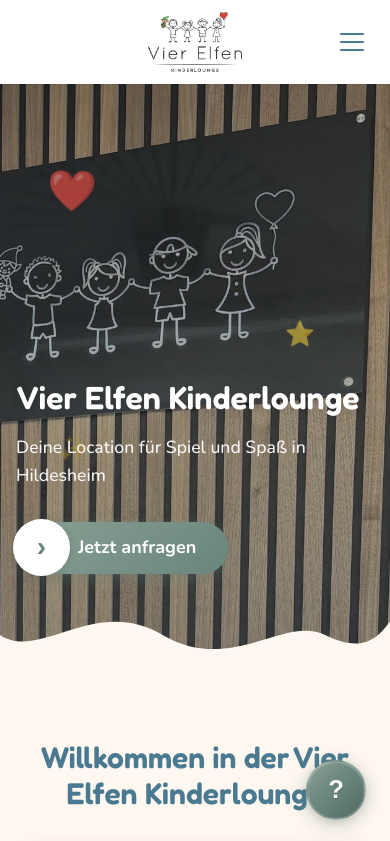
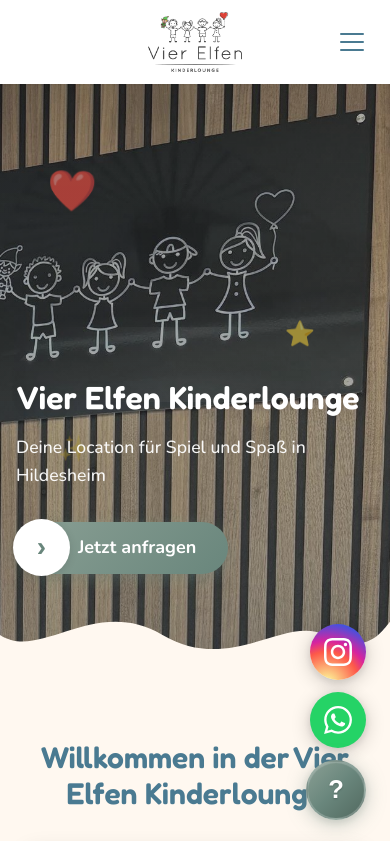
Before and after one commit to timefliez1210/vierelfen, a Next.js app: page / in a window 390 px wide. Shown: the top 841 px of the page. Built offline with nearby package versions, Linux system fonts and the light colour scheme.

Commit message:
feat: Add floating Instagram and WhatsApp buttons on mobile

```diff
--- a/src/components/Header.module.css
+++ b/src/components/Header.module.css
@@ -242,12 +242,71 @@
     }
 }
 
-/* Floating Help Button (Mobile only) */
-.helpButtonWrapper {
+/* Floating Buttons Container */
+.floatingButtons {
     position: fixed;
     bottom: var(--space-6);
     right: var(--space-6);
     z-index: 1001;
+    display: flex;
+    flex-direction: column;
+    gap: var(--space-3);
+    align-items: flex-end;
+}
+
+/* Social Buttons (Instagram & WhatsApp) */
+.socialButton {
+    width: 56px;
+    height: 56px;
+    border-radius: 50%;
+    display: flex;
+    align-items: center;
+    justify-content: center;
+    text-decoration: none;
+    box-shadow:
+        0 4px 20px rgba(0, 0, 0, 0.2),
+        0 2px 8px rgba(0, 0, 0, 0.1);
+    transition: all 0.3s cubic-bezier(0.4, 0, 0.2, 1);
+    cursor: pointer;
+}
+
+.socialButton svg {
+    width: 28px;
+    height: 28px;
+    color: white;
+}
+
+/* Instagram Button - Gradient */
+.socialButton:nth-child(1) {
+    background: radial-gradient(circle at 30% 107%, #fdf497 0%, #fdf497 5%, #fd5949 45%, #d6249f 60%, #285AEB 90%);
+}
+
+.socialButton:nth-child(1):hover {
+    transform: translateY(-3px) scale(1.05);
+    box-shadow:
+        0 8px 30px rgba(214, 36, 159, 0.4),
+        0 4px 12px rgba(0, 0, 0, 0.15);
+}
+
+/* WhatsApp Button - Green */
+.socialButton:nth-child(2) {
+    background: #25D366;
+}
+
+.socialButton:nth-child(2):hover {
+    transform: translateY(-3px) scale(1.05);
+    box-shadow:
+        0 8px 30px rgba(37, 211, 102, 0.4),
+        0 4px 12px rgba(0, 0, 0, 0.15);
+}
+
+.socialButton:active {
+    transform: translateY(0) scale(0.98);
+}
+
+/* Help Button Wrapper */
+.helpButtonWrapper {
+    position: relative;
 }
 
 .helpButton {
@@ -393,9 +452,9 @@
     fill: var(--color-purple);
 }
 
-/* Hide help button on desktop */
+/* Hide floating buttons on desktop */
 @media (min-width: 768px) {
-    .helpButtonWrapper {
+    .floatingButtons {
         display: none;
     }
 }
--- a/src/components/Header.tsx
+++ b/src/components/Header.tsx
@@ -73,7 +73,35 @@ export default function Header() {
                 </div>
             </div>
 
-            {/* Floating Help Button (Mobile only) */}
+            {/* Floating Social & Help Buttons */}
+            <div className={styles.floatingButtons}>
+                {/* Instagram Button */}
+                <a
+                    href="https://instagram.com/vierelfen"
+                    target="_blank"
+                    rel="noopener noreferrer"
+                    className={styles.socialButton}
+                    aria-label="Instagram"
+                >
+                    <svg viewBox="0 0 24 24" fill="currentColor">
+                        <path d="M12 2.163c3.204 0 3.584.012 4.85.07 3.252.148 4.771 1.691 4.919 4.919.058 1.265.069 1.645.069 4.849 0 3.205-.012 3.584-.069 4.849-.149 3.225-1.664 4.771-4.919 4.919-1.266.058-1.644.07-4.85.07-3.204 0-3.584-.012-4.849-.07-3.26-.149-4.771-1.699-4.919-4.92-.058-1.265-.07-1.644-.07-4.849 0-3.204.013-3.583.07-4.849.149-3.227 1.664-4.771 4.919-4.919 1.266-.057 1.645-.069 4.849-.069zm0-2.163c-3.259 0-3.667.014-4.947.072-4.358.2-6.78 2.618-6.98 6.98-.059 1.281-.073 1.689-.073 4.948 0 3.259.014 3.668.072 4.948.2 4.358 2.618 6.78 6.98 6.98 1.281.058 1.689.072 4.948.072 3.259 0 3.668-.014 4.948-.072 4.354-.2 6.782-2.618 6.979-6.98.059-1.28.073-1.689.073-4.948 0-3.259-.014-3.667-.072-4.947-.196-4.354-2.617-6.78-6.979-6.98-1.281-.059-1.69-.073-4.949-.073zm0 5.838c-3.403 0-6.162 2.759-6.162 6.162s2.759 6.163 6.162 6.163 6.162-2.759 6.162-6.163c0-3.403-2.759-6.162-6.162-6.162zm0 10.162c-2.209 0-4-1.79-4-4 0-2.209 1.791-4 4-4s4 1.791 4 4c0 2.21-1.791 4-4 4zm6.406-11.845c-.796 0-1.441.645-1.441 1.44s.645 1.44 1.441 1.44c.795 0 1.439-.645 1.439-1.44s-.644-1.44-1.439-1.44z"/>
+                    </svg>
+                </a>
+
+                {/* WhatsApp Button */}
+                <a
+                    href={`https://wa.me/${CONTACT.phoneLink.replace('+', '')}`}
+                    target="_blank"
+                    rel="noopener noreferrer"
+                    className={styles.socialButton}
+                    aria-label="WhatsApp"
+                >
+                    <svg viewBox="0 0 24 24" fill="currentColor">
+                        <path d="M17.472 14.382c-.297-.149-1.758-.867-2.03-.967-.273-.099-.471-.148-.67.15-.197.297-.767.966-.94 1.164-.173.199-.347.223-.644.075-.297-.15-1.255-.463-2.39-1.475-.883-.788-1.48-1.761-1.653-2.059-.173-.297-.018-.458.13-.606.134-.133.298-.347.446-.52.149-.174.198-.298.298-.497.099-.198.05-.371-.025-.52-.075-.149-.669-1.612-.916-2.207-.242-.579-.487-.5-.669-.51-.173-.008-.371-.01-.57-.01-.198 0-.52.074-.792.372-.272.297-1.04 1.016-1.04 2.479 0 1.462 1.065 2.875 1.213 3.074.149.198 2.096 3.2 5.077 4.487.709.306 1.262.489 1.694.625.712.227 1.36.195 1.871.118.571-.085 1.758-.719 2.006-1.413.248-.694.248-1.289.173-1.413-.074-.124-.272-.198-.57-.347m-5.421 7.403h-.004a9.87 9.87 0 01-5.031-1.378l-.361-.214-3.741.982.998-3.648-.235-.374a9.86 9.86 0 01-1.51-5.26c.001-5.45 4.436-9.884 9.888-9.884 2.64 0 5.122 1.03 6.988 2.898a9.825 9.825 0 012.893 6.994c-.003 5.45-4.437 9.884-9.885 9.884m8.413-18.297A11.815 11.815 0 0012.05 0C5.495 0 .16 5.335.157 11.892c0 2.096.547 4.142 1.588 5.945L.057 24l6.305-1.654a11.882 11.882 0 005.683 1.448h.005c6.554 0 11.89-5.335 11.893-11.893a11.821 11.821 0 00-3.48-8.413z"/>
+                    </svg>
+                </a>
+
+                {/* Help Button */}
                 <div className={styles.helpButtonWrapper} ref={helpWrapperRef}>
                     <button
                         className={`${styles.helpButton} ${isHelpOpen ? styles.open : ''} ${isScrolling && !isHelpOpen ? styles.pulsing : ''}`}
@@ -97,6 +125,7 @@ export default function Header() {
                             </svg>
                             {CONTACT.phone}
                         </a>
+                    </div>
                 </div>
             </div>
 
```
Lines whose indentation alone changed are shown as unchanged.
